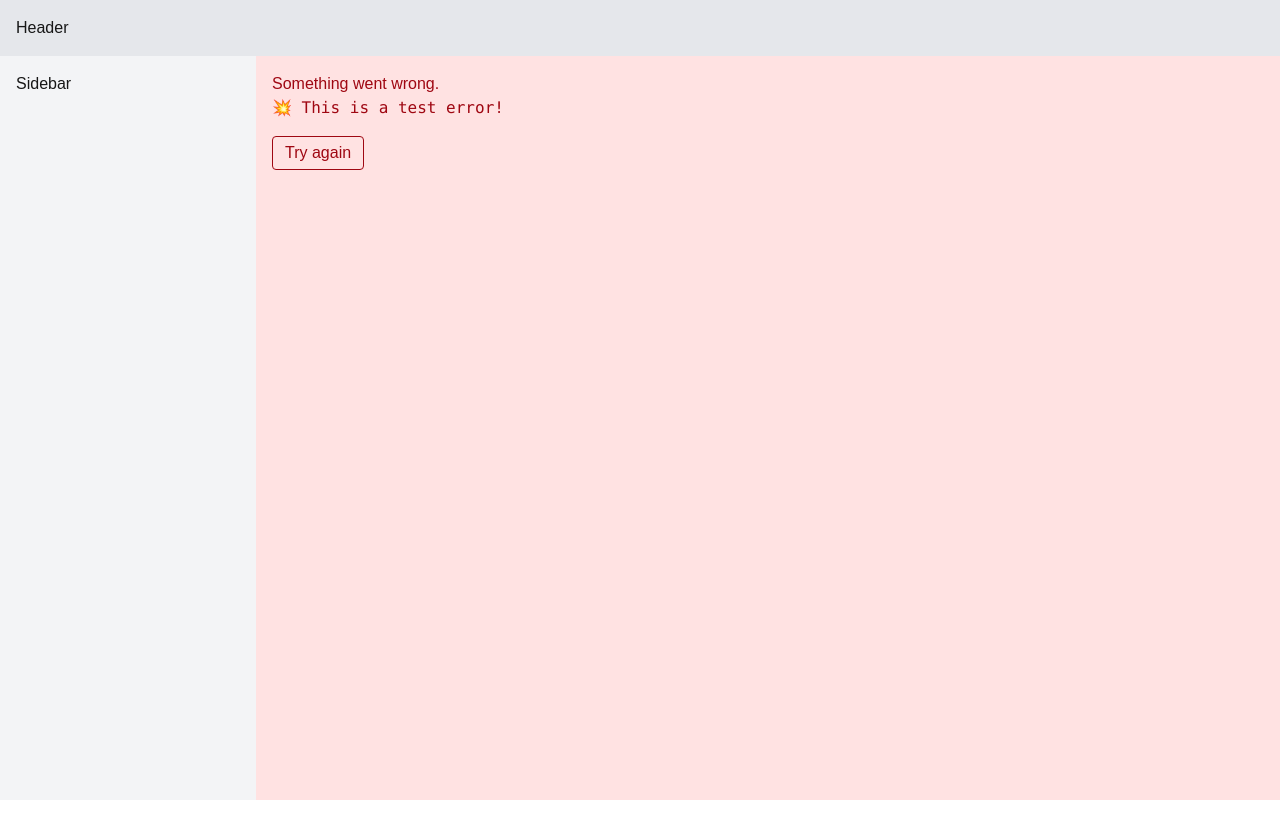
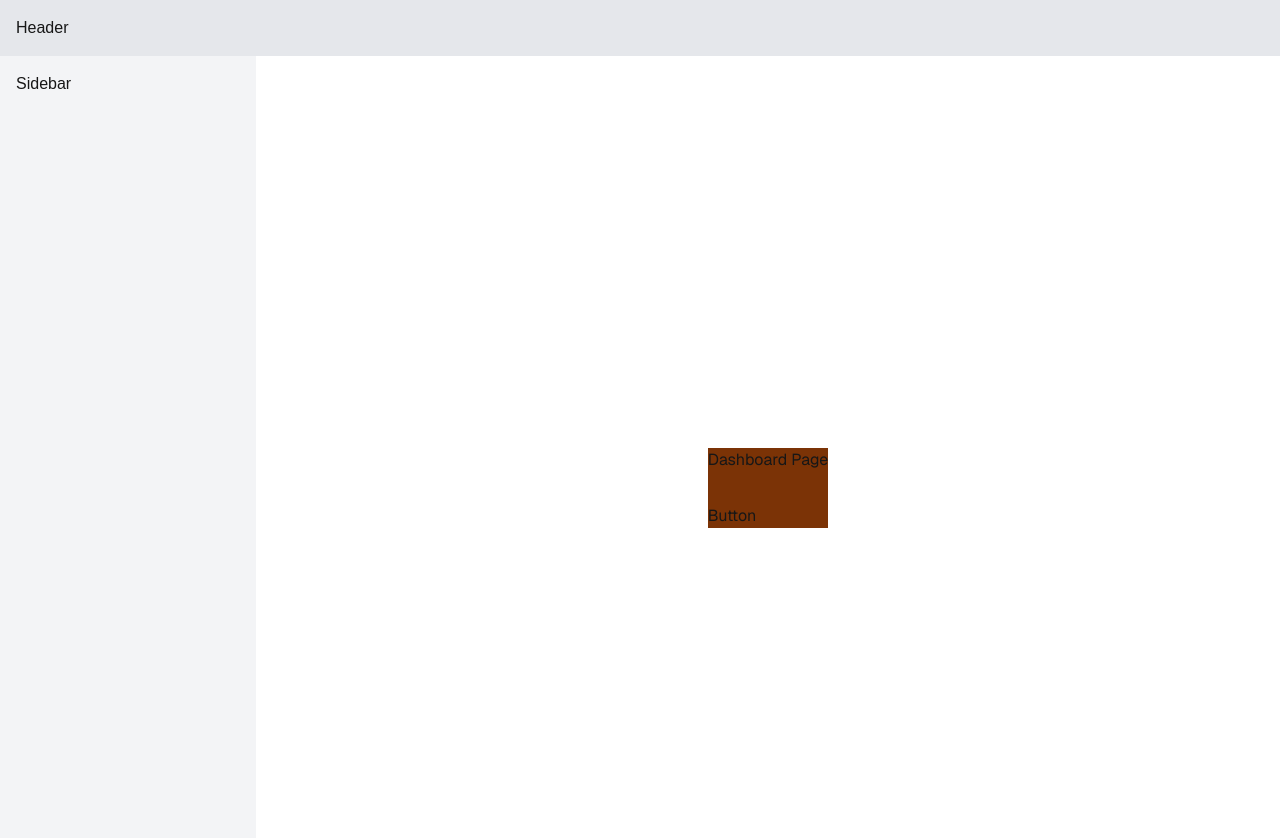
Before and after one commit to ThanSoe16/nextjs-basic, a Next.js app: page /dashboard in a window 1280 px wide. Shown: the top 838 px of the page. Before the commit the page ends 800 px from the top, so only its background shows below. Built offline with nearby package versions, Linux system fonts and the light colour scheme.

Commit message:
template.js
U can use animation

```diff
--- a/package.json
+++ b/package.json
@@ -12,6 +12,7 @@
     "@next/mdx": "^15.3.4",
     "@opentelemetry/api": "^1.9.0",
     "@vercel/otel": "^1.13.0",
+    "framer-motion": "^12.19.2",
     "next": "15.3.4",
     "react": "^19.0.0",
     "react-dom": "^19.0.0",
--- a/src/app/dashboard/layout.tsx
+++ b/src/app/dashboard/layout.tsx
@@ -1,7 +1,6 @@
 // app/dashboard/layout.tsx
 
 import React from "react";
-import BuggyComponent from "@/components/buggy";
 import MainErrorBoundary from "@/components/error-boundary";
 
 export default function DashboardLayout({
@@ -21,7 +20,7 @@ export default function DashboardLayout({
         {/* Main content wrapped in error boundary */}
         <MainErrorBoundary>
           <main className="flex-1 overflow-auto p-4">
-            <BuggyComponent />
+            {/* <BuggyComponent /> */}
             {children}
           </main>
         </MainErrorBoundary>
--- a/src/app/dashboard/page.tsx
+++ b/src/app/dashboard/page.tsx
@@ -3,7 +3,7 @@ import Button from "@/components/button";
 export default function DashboardPage() {
   return (
     <div className="grid grid-rows-[20px_1fr_20px] items-center justify-items-center min-h-screen p-8 pb-20 gap-16 sm:p-20 font-[family-name:var(--font-geist-sans)]">
-      <main className="flex flex-col gap-[32px] row-start-2 items-center sm:items-start">
+      <main className="flex flex-col gap-[32px] row-start-2 items-center sm:items-start bg-amber-900">
         <div>Dashboard Page</div>
         <Button />
       </main>
--- /dev/null
+++ b/src/app/dashboard/template.tsx
@@ -0,0 +1,26 @@
+// app/dashboard/template.tsx
+"use client";
+
+import React from "react";
+import { motion, AnimatePresence } from "framer-motion";
+
+export default function DashboardTemplate({
+  children,
+}: {
+  children: React.ReactNode;
+}) {
+  return (
+    <AnimatePresence mode="wait">
+      <motion.div
+        key={Math.random()} // ensures remount on navigation
+        initial={{ opacity: 0, y: 10 }}
+        animate={{ opacity: 1, y: 0 }}
+        exit={{ opacity: 0, y: -10 }}
+        transition={{ duration: 0.3 }}
+        className="p-4"
+      >
+        {children}
+      </motion.div>
+    </AnimatePresence>
+  );
+}
```
Also changed, not shown: 1 other file (tests, documents, lock files or other folders).
